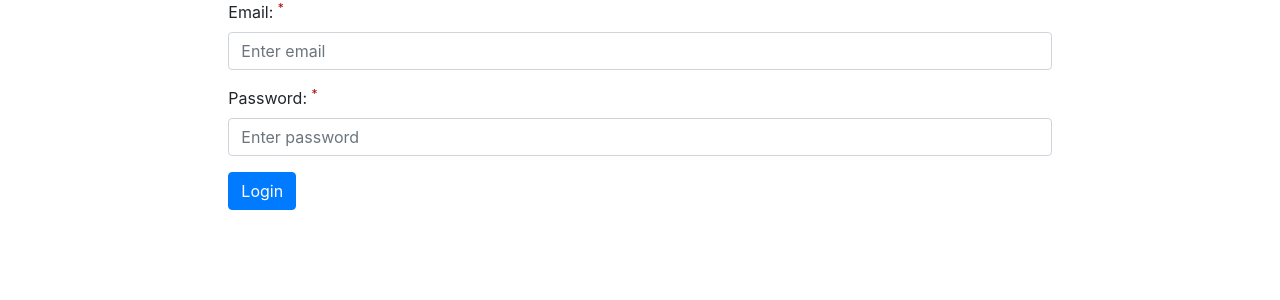
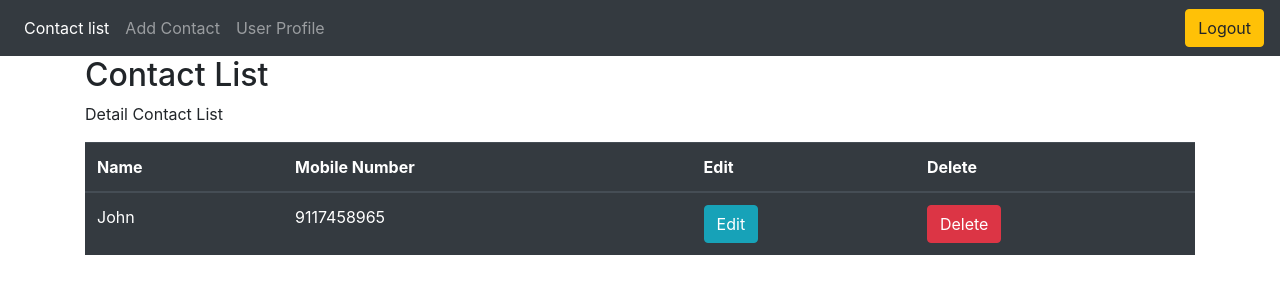
Before and after one commit to Subhrotechinfo/angularContact, an Angular app: page /showList in a window 1280 px wide. Before the commit this address led to /login. Shown: the top 300 px of the page. Built offline with nearby package versions, Linux system fonts and the light colour scheme.

Commit message:
- fix navigation routing issue

```diff
--- a/src/app/share/navbar/navbar.component.css
+++ b/src/app/share/navbar/navbar.component.css
@@ -0,0 +1,3 @@
+.btn{
+  margin-left: auto;
+}
--- a/src/app/share/navbar/navbar.component.html
+++ b/src/app/share/navbar/navbar.component.html
@@ -1,14 +1,14 @@
 <nav class="navbar navbar-expand-sm bg-dark navbar-dark">
   <ul class="navbar-nav">
-    <li class="nav-item active">
-      <a class="nav-link" [routerLink]="['/showList']">Contact list</a>
+    <li class="nav-item">
+      <a class="nav-link" [routerLink]="['/showList']" routerLinkActive="active">Contact list</a>
     </li>
     <li class="nav-item">
-      <a class="nav-link" [routerLink]="['/addContact']">Add Contact</a>
+      <a class="nav-link" [routerLink]="['/addContact']" routerLinkActive="active">Add Contact</a>
     </li>
     <li class="nav-item">
-      <a class="nav-link" [routerLink]="['/userProfile']">User Profile</a>
+      <a class="nav-link" [routerLink]="['/userProfile']" routerLinkActive="active">User Profile</a>
     </li>
   </ul>
-  <button class="btn btn-default" (click)="logout()">Logout</button>
+  <button class="btn btn-warning" (click)="logout()">Logout</button>
 </nav>
--- a/src/app/share/share.module.ts
+++ b/src/app/share/share.module.ts
@@ -1,3 +1,4 @@
+import { RouterModule } from '@angular/router';
 import { NgModule } from '@angular/core';
 import { CommonModule } from '@angular/common';
 import { NgbModule } from '@ng-bootstrap/ng-bootstrap';
@@ -11,6 +12,7 @@ import { FormsModule, ReactiveFormsModule } from '@angular/forms';
   imports: [
     CommonModule,
     FormsModule,
+    RouterModule,
     ReactiveFormsModule,
     NgbPaginationModule,
     NgbAlertModule
@@ -18,6 +20,7 @@ import { FormsModule, ReactiveFormsModule } from '@angular/forms';
   exports: [
     NavbarComponent,
     FormsModule,
+    RouterModule,
     ReactiveFormsModule,
     NgbModule,
     NgbPaginationModule,
```
Also changed, not shown: src/app/dashboard/dashboard.module.ts (+10 -5 lines).
